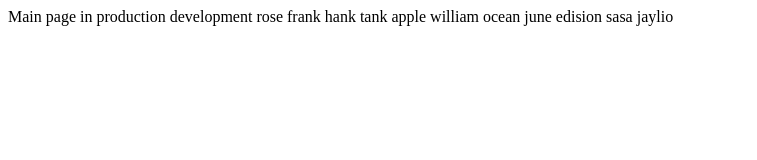
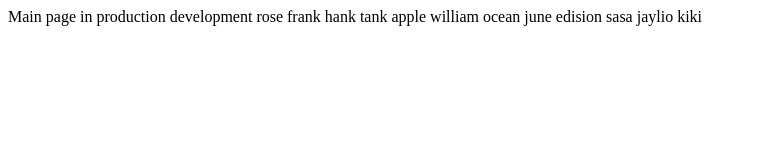
Before and after one commit to simpsons01/project-for-cicd, a Vue app: page / in a window 1280 px wide. Shown: the top 160 px of the page, without its empty margins (0-757 px from the left). Built offline with nearby package versions, Linux system fonts and the light colour scheme.

Commit message:
add kiki in App.vue

```diff
--- a/src/App.vue
+++ b/src/App.vue
@@ -12,6 +12,7 @@
     edision
     sasa
     jaylio
+    kiki
   </div>
 </template>
 
```
